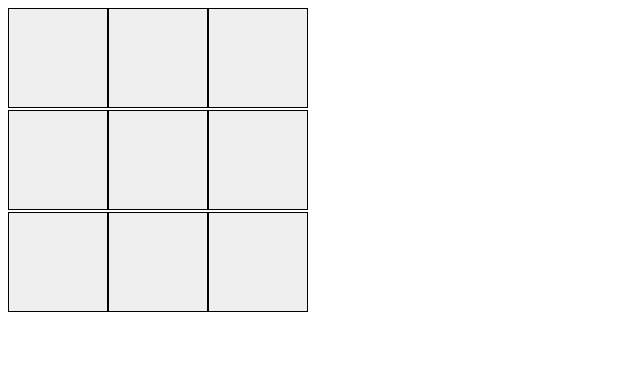
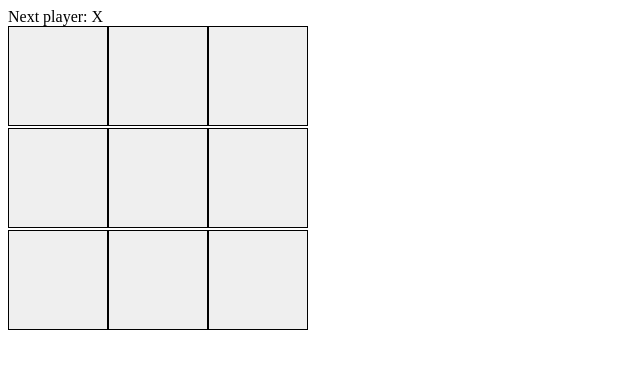
Before and after one commit to IngridAkeida/Tutorial-Tic-Tac-Toe, a React (Vite) app: page / in a window 1280 px wide. Shown: the top 368 px of the page, without its empty margins (0-640 px from the left). Built offline with nearby package versions, Linux system fonts and the light colour scheme.

Commit message:
update commit

```diff
--- a/src/App.tsx
+++ b/src/App.tsx
@@ -5,7 +5,9 @@
   const [xIsNext, setXIsNext] = useState(true);
   const [squares, setSquares] = useState(Array(9).fill(null));
 
+
   function handleClick(i) {
+
     if (squares[i] || calculateWinner(squares)) {
       return;
     }
@@ -21,8 +23,17 @@
     setXIsNext(!xIsNext);
   }
 
+  const winner = calculateWinner(squares);
+  let status;
+  if (winner) {
+    status = `Winner: ${winner}`;
+  } else {
+    status = `Next player: ${(xIsNext ? "X" : "O")}`;
+  }
+
   return (
     <>
+      <div className="status">{status}</div>
       <div className="board-row">
         <Square value={squares[0]} onSquareClick={() => handleClick(0)} />
         <Square value={squares[1]} onSquareClick={() => handleClick(1)} />
@@ -44,6 +55,7 @@
 }
 
 function calculateWinner(squares) {
+
   const lines = [
     [0, 1, 2],
     [3, 4, 5],
```
